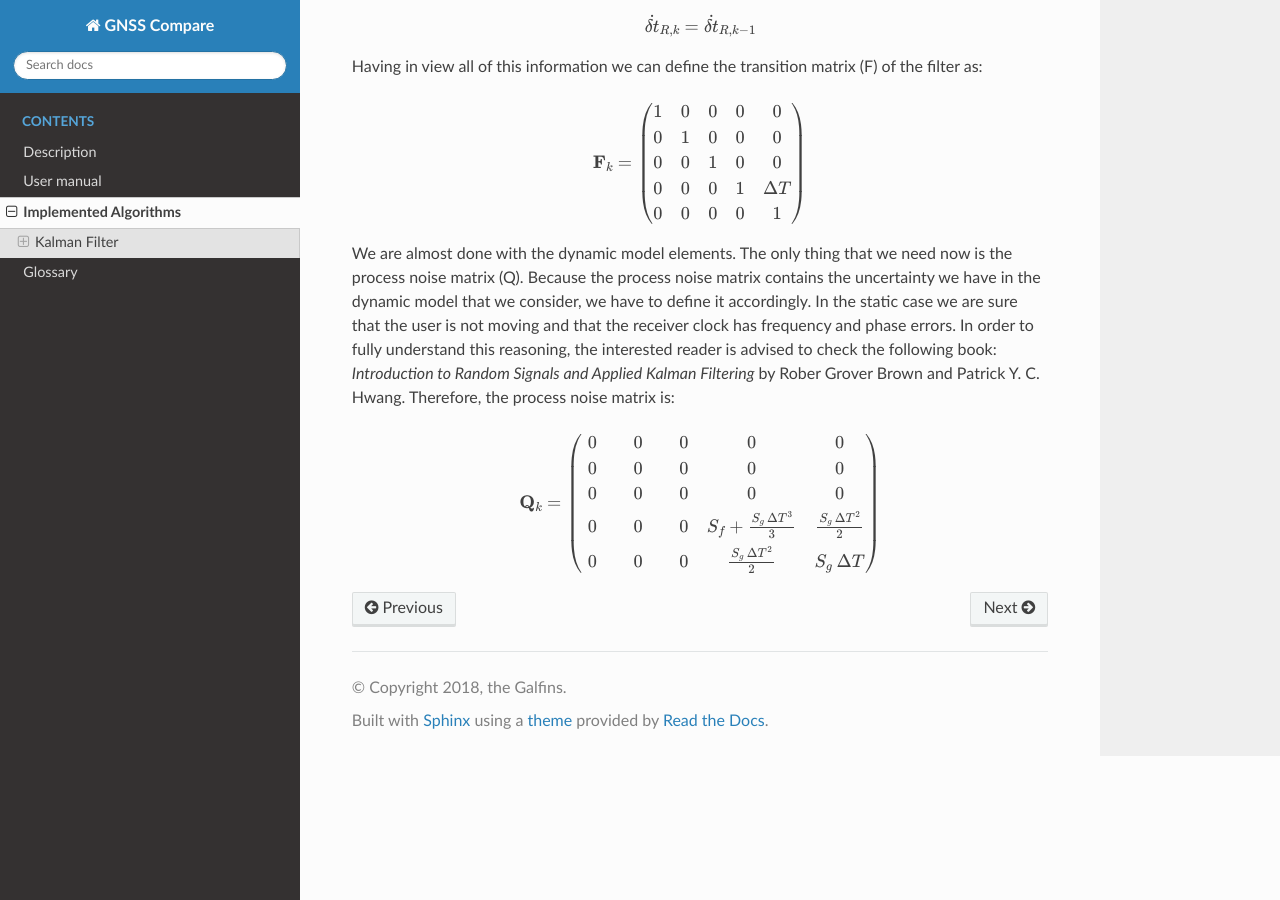
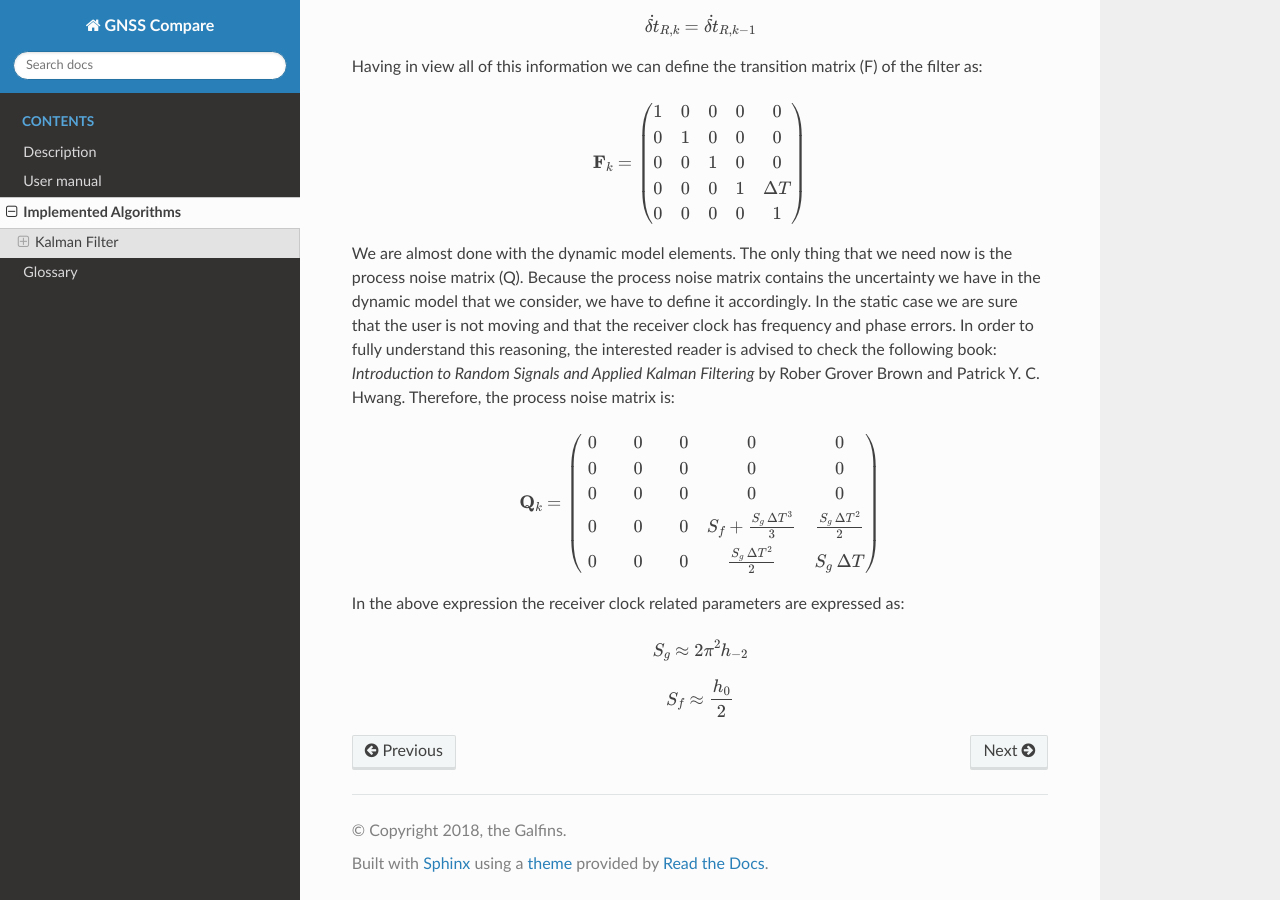
Before and after one commit to TheGalfins/GNSS_Compare, a Sphinx documentation site: the page built from docs/implemented_algorithms.rst, in a window 1280 px wide and 900 px high, scrolled down 927 px. Built offline with Sphinx 7.4.7 and the Read the Docs theme 2.0.0, drawn with Linux system fonts in a browser that asks for light colours.

Commit message:
defined the receiver parameters inside the Q matrix

```diff
--- a/docs/implemented_algorithms.rst
+++ b/docs/implemented_algorithms.rst
@@ -67,3 +67,10 @@ by Rober Grover Brown and Patrick Y. C. Hwang. Therefore, the process noise matr
            0~~~~& 0~~~~& 0 & S_f+\frac{S_g~\Delta T^3}{3} & \frac{S_g~\Delta T^2}{2} \\
            0~~~~& 0~~~~& 0 & \frac{S_g~\Delta T^2}{2} & S_g~\Delta T \\
    \end{pmatrix}
+
+In the above expression the receiver clock related parameters are expressed as:
+
+.. math::
+  S_g \approx 2 \pi^2 h_{-2}
+.. math::
+  S_f \approx \frac{h_0}{2}
```
